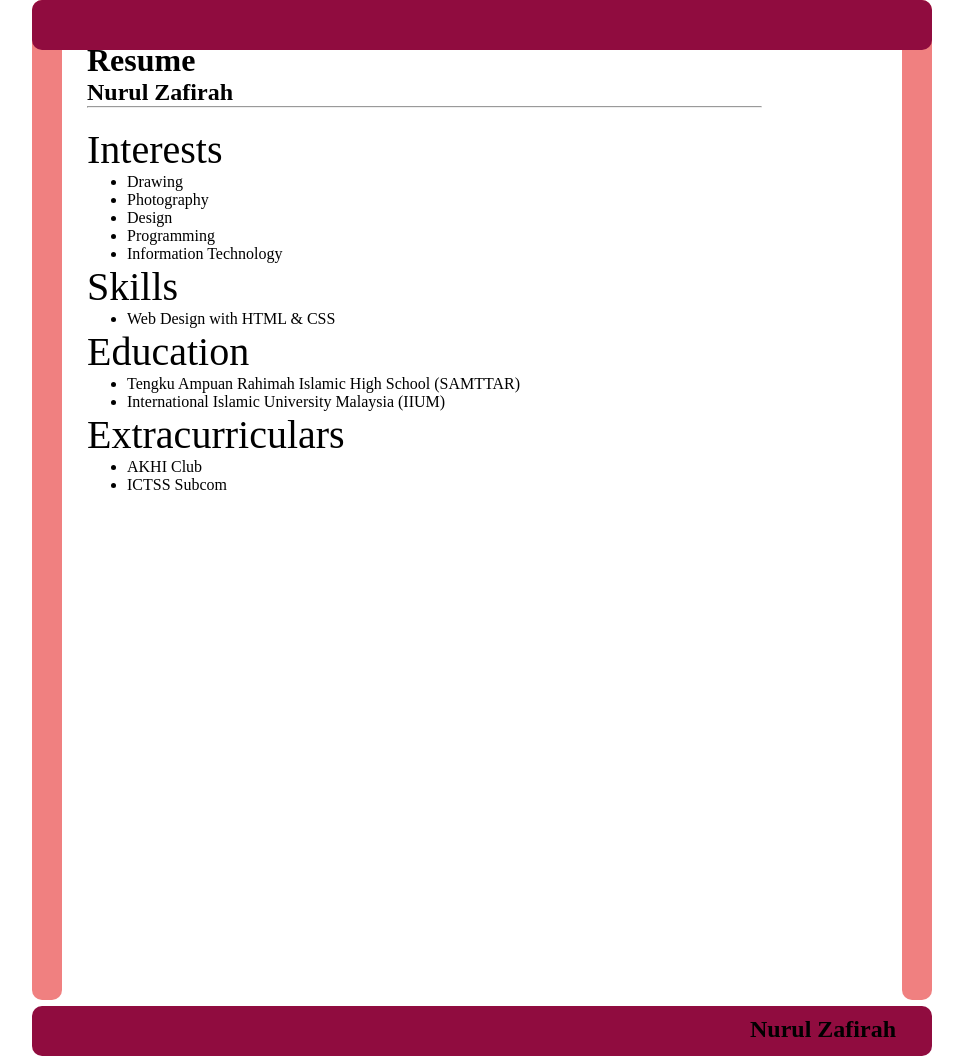
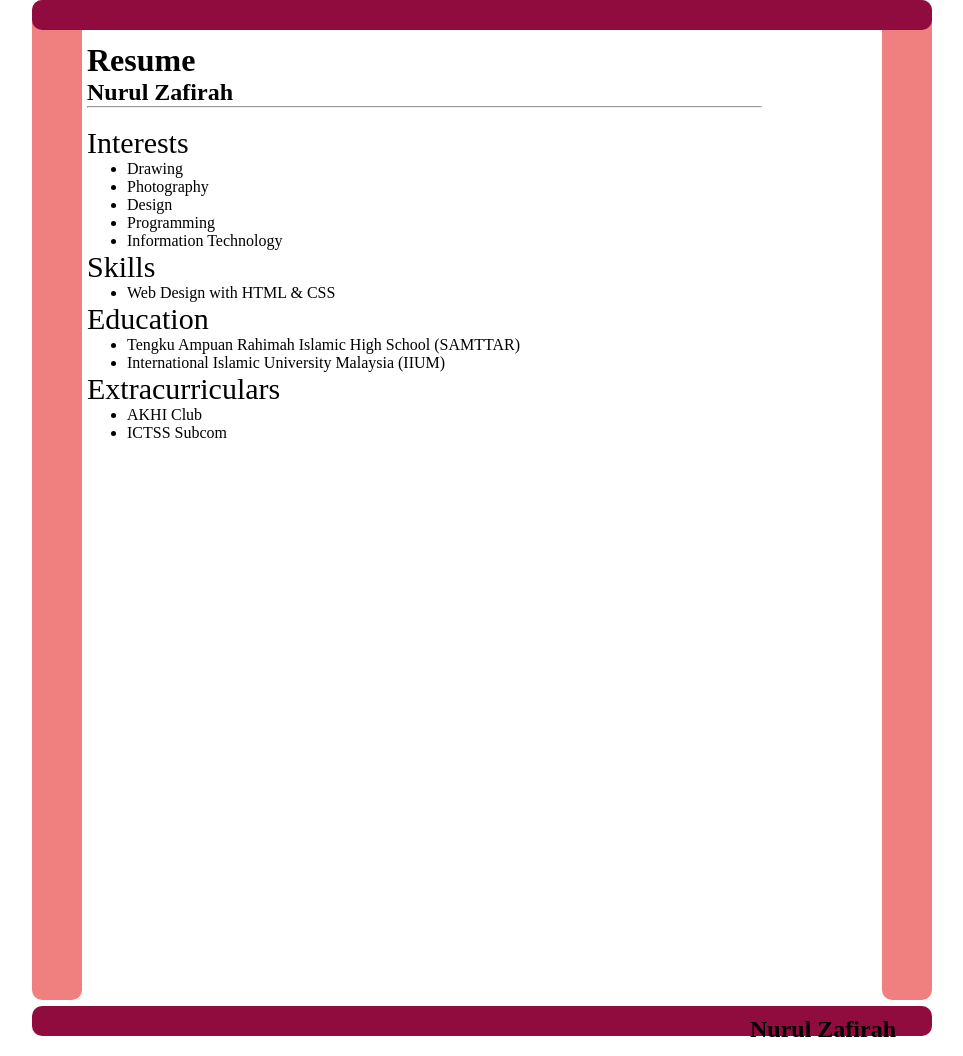
Before and after one commit to NZafirah/NZafirah.github.io, a plain HTML site: page resume.html in a window 1280 px wide. Shown: the whole page, without its empty margins (158-1121 px from the left). Drawn offline with Linux system fonts and the light colour scheme.

Commit message:
Update resume.html

```diff
--- a/resume.html
+++ b/resume.html
@@ -14,7 +14,7 @@ div {
 }
 
 #header {
-  height: 50px;
+  height: 30px;
   width: 100%;
   background-color: #900C3F;
   position: fixed;
@@ -26,7 +26,7 @@ div {
 }
 
 #footer {
-  height: 50px;
+  height: 30px;
   width: 100%;
   background-color: #900C3F;
   clear: both;
@@ -35,7 +35,7 @@ div {
 
 .left {
   height: 1000px;
-  width: 30px;
+  width: 50px;
   background-color: #F08080;
   float: left;
   position: fixed;
@@ -43,7 +43,7 @@ div {
 
 .right {
   height: 1000px;
-  width: 30px;
+  width: 50px;
   background-color: #F08080;
   float: right;
   position: inherit;
@@ -63,7 +63,7 @@ li {
 }
 
 .head {
-  font-size: 40px;
+  font-size: 30px;
 }
 
 #name {
```
